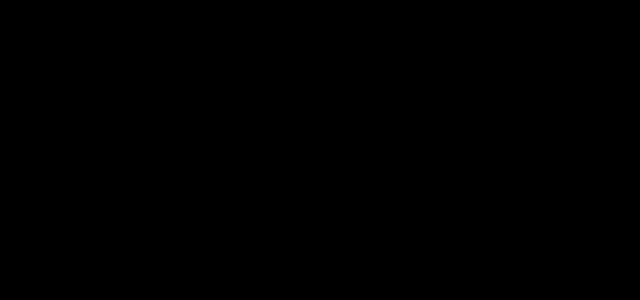
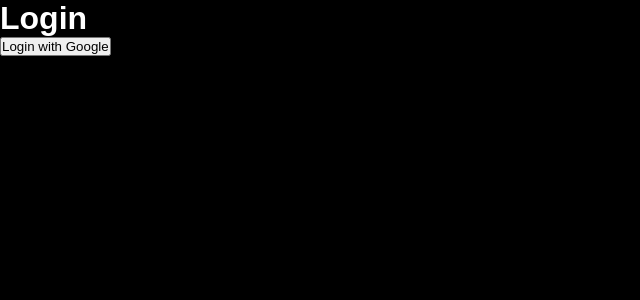
Before and after one commit to ALTIUS-FOOTBALL-CLUB/ALTIUS-FRONTEND, a React (Vite) app: page /login in a window 1280 px wide. Before the commit this address had no page. Shown: the top 300 px of the page, without its empty margins (0-640 px from the left). Built offline with nearby package versions, Linux system fonts and the light colour scheme.

Commit message:
added Oauth

```diff
--- a/src/App.jsx
+++ b/src/App.jsx
@@ -2,7 +2,8 @@
 import React from "react";
 import { BrowserRouter, Routes, Route } from "react-router-dom";
 import Landing from "./pages/landing";
-import Coaches from "./pages/Coaches"; // note: capital C matches file
+import Coaches from "./pages/Coaches";
+import Login from "./pages/Login"; // <-- ADD THIS
 
 function App() {
   return (
@@ -11,6 +12,7 @@ function App() {
         <Route path="/" element={<Landing />} />
         <Route path="/coaches" element={<Coaches />} />
         <Route path="/coaches/:slug" element={<Coaches />} />
+        <Route path="/login" element={<Login />} />   {/* <-- ADD THIS */}
       </Routes>
     </BrowserRouter>
   );
--- a/src/main.jsx
+++ b/src/main.jsx
@@ -1,6 +1,7 @@
+// src/main.jsx
 import React from "react";
 import ReactDOM from "react-dom/client";
-import App from "./App";
+import App from "./App.jsx";
 import "./index.css";
 
 ReactDOM.createRoot(document.getElementById("root")).render(
--- a/src/pages/login.jsx
+++ b/src/pages/login.jsx
@@ -0,0 +1,15 @@
+import { getGoogleAuthUrl } from "../services/auth";
+
+export default function Login() {
+  const loginWithGoogle = async () => {
+    const url = await getGoogleAuthUrl();
+    window.location.href = url;
+  };
+
+  return (
+    <div>
+      <h1>Login</h1>
+      <button onClick={loginWithGoogle}>Login with Google</button>
+    </div>
+  );
+}
--- a/src/services/auth.js
+++ b/src/services/auth.js
@@ -0,0 +1,8 @@
+export async function getGoogleAuthUrl() {
+  const res = await fetch("http://localhost:8008/auth/login", {
+    method: "GET",
+    redirect: "manual"
+  });
+
+  return res.url;
+}
```
Also changed, not shown: src/pages/callback.jsx (+23 -0 lines), 1 other file (tests, documents, lock files or other folders).
